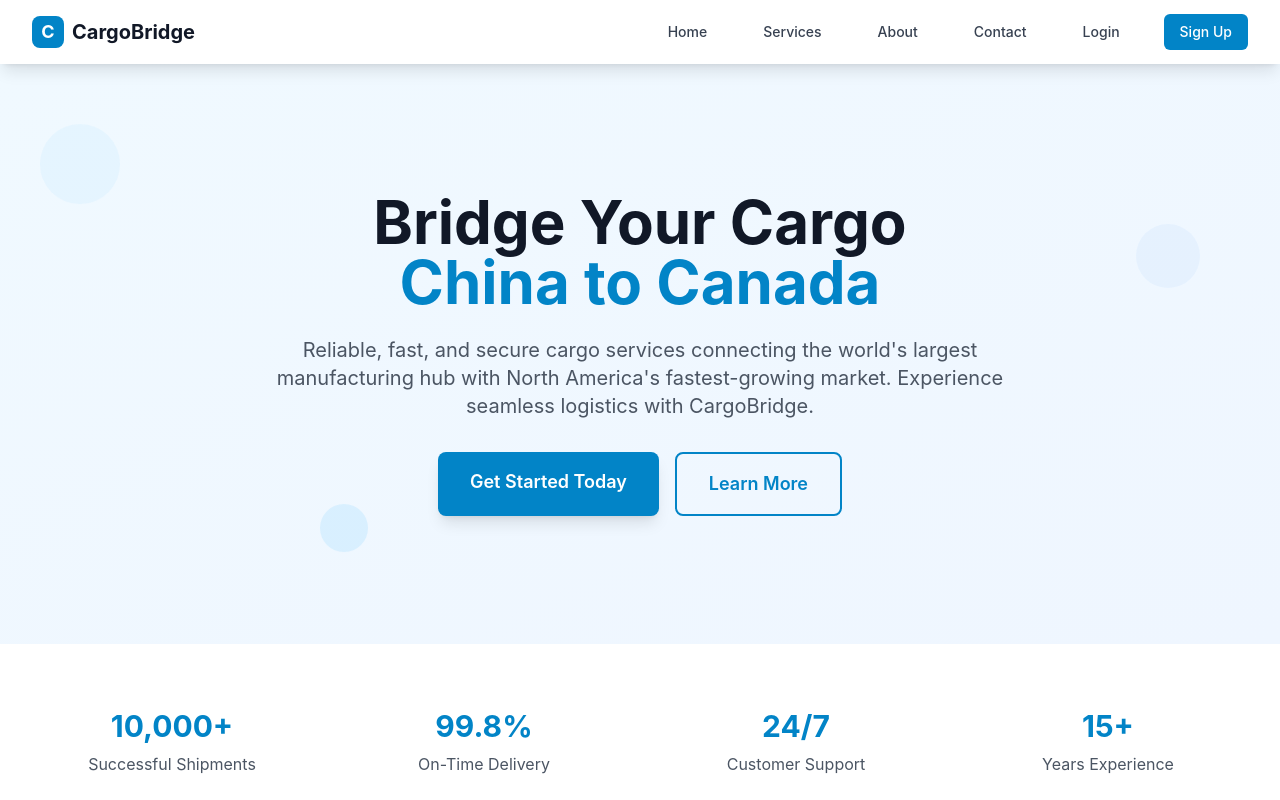
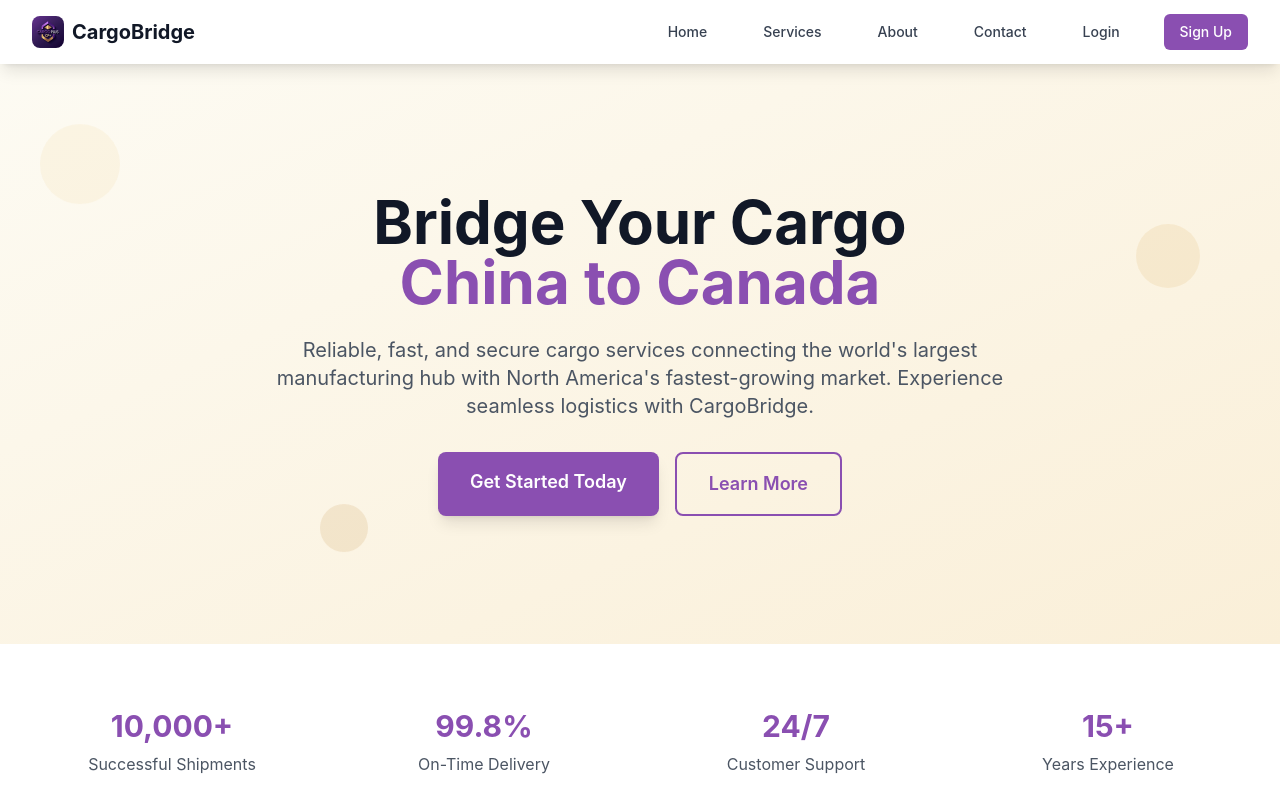
Before and after one commit to Saeid202/procargo, a React (Create React App) app: page / in a window 1280 px wide. Shown: the top 800 px of the page. Built offline with nearby package versions, Linux system fonts and the light colour scheme.

Commit message:
Refactor cargo color palettes based on the new logo.

```diff
--- a/src/components/LandingPage.tsx
+++ b/src/components/LandingPage.tsx
@@ -13,7 +13,7 @@ const LandingPage: React.FC = () => {
   return (
     <div className="min-h-screen">
       {/* Hero Section */}
-      <section className="relative bg-gradient-to-br from-cargo-50 to-blue-50 overflow-hidden">
+      <section className="relative bg-gradient-to-br from-cargo-50 to-cargo-100 overflow-hidden">
         <div className="absolute inset-0 bg-grid-pattern opacity-5"></div>
         <div className="relative max-w-7xl mx-auto px-4 sm:px-6 lg:px-8 py-24 lg:py-32">
           <div className="text-center">
@@ -44,8 +44,8 @@ const LandingPage: React.FC = () => {
 
         {/* Floating Elements */}
         <div className="absolute top-20 left-10 w-20 h-20 bg-cargo-200 rounded-full opacity-20 animate-bounce"></div>
-        <div className="absolute top-40 right-20 w-16 h-16 bg-blue-200 rounded-full opacity-20 animate-pulse"></div>
-        <div className="absolute bottom-20 left-1/4 w-12 h-12 bg-cargo-300 rounded-full opacity-20 animate-bounce"></div>
+        <div className="absolute top-40 right-20 w-16 h-16 bg-cargo-300 rounded-full opacity-20 animate-pulse"></div>
+        <div className="absolute bottom-20 left-1/4 w-12 h-12 bg-cargo-400 rounded-full opacity-20 animate-bounce"></div>
       </section>
 
       {/* Stats Section */}
@@ -185,7 +185,7 @@ const LandingPage: React.FC = () => {
             </div>
 
             <div className="relative">
-              <div className="bg-gradient-to-br from-cargo-100 to-blue-100 rounded-2xl p-8">
+              <div className="bg-gradient-to-br from-cargo-100 to-cargo-200 rounded-2xl p-8">
                 <div className="text-center">
                   <h3 className="text-2xl font-bold text-gray-900 mb-4">Get a Free Quote</h3>
                   <p className="text-gray-600 mb-6">
--- /dev/null
+++ b/src/components/Logo.tsx
@@ -0,0 +1,11 @@
+import React from 'react'
+
+const Logo = () => {
+    return (
+        <div className="w-8 h-8 rounded-lg flex items-center justify-center">
+            <img src="/images/logo.jpg" alt="logo" className='w-8 h-8 rounded-lg' />
+        </div>
+    )
+}
+
+export default Logo
--- a/src/components/Navigation.tsx
+++ b/src/components/Navigation.tsx
@@ -1,6 +1,7 @@
 import React, { useState } from 'react';
 import { Link, useLocation } from 'react-router-dom';
 import { Bars3Icon, XMarkIcon } from '@heroicons/react/24/outline';
+import Logo from './Logo';
 
 const Navigation: React.FC = () => {
   const [isOpen, setIsOpen] = useState(false);
@@ -21,9 +22,7 @@ const Navigation: React.FC = () => {
         <div className="flex justify-between h-16">
           <div className="flex items-center">
             <Link to="/" className="flex-shrink-0 flex items-center">
-              <div className="w-8 h-8 bg-cargo-600 rounded-lg flex items-center justify-center">
-                <span className="text-white font-bold text-lg">C</span>
-              </div>
+              <Logo />
               <span className="ml-2 text-xl font-bold text-gray-900">CargoBridge</span>
             </Link>
           </div>
--- a/tailwind.config.js
+++ b/tailwind.config.js
@@ -1,40 +1,38 @@
 /** @type {import('tailwindcss').Config} */
 module.exports = {
-  content: [
-    "./src/**/*.{js,jsx,ts,tsx}",
-  ],
+  content: ["./src/**/*.{js,jsx,ts,tsx}"],
   theme: {
     extend: {
       colors: {
         primary: {
-          50: '#eff6ff',
-          100: '#dbeafe',
-          200: '#bfdbfe',
-          300: '#93c5fd',
-          400: '#60a5fa',
-          500: '#3b82f6',
-          600: '#2563eb',
-          700: '#1d4ed8',
-          800: '#1e40af',
-          900: '#1e3a8a',
+          50: "#eff6ff",
+          100: "#dbeafe",
+          200: "#bfdbfe",
+          300: "#93c5fd",
+          400: "#60a5fa",
+          500: "#3b82f6",
+          600: "#2563eb",
+          700: "#1d4ed8",
+          800: "#1e40af",
+          900: "#1e3a8a",
         },
         cargo: {
-          50: '#f0f9ff',
-          100: '#e0f2fe',
-          200: '#bae6fd',
-          300: '#7dd3fc',
-          400: '#38bdf8',
-          500: '#0ea5e9',
-          600: '#0284c7',
-          700: '#0369a1',
-          800: '#075985',
-          900: '#0c4a6e',
-        }
+          50: "#fdfbf3",
+          100: "#faefd8",
+          200: "#f3d9ab",
+          300: "#e5bf7d",
+          400: "#d0a765",
+          500: "#b58c4d",
+          600: "#8a4fb1",
+          700: "#6d3695",
+          800: "#512378",
+          900: "#38165a",
+        },
       },
       fontFamily: {
-        sans: ['Inter', 'system-ui', 'sans-serif'],
+        sans: ["Inter", "system-ui", "sans-serif"],
       },
     },
   },
   plugins: [],
-}
+};
```
Also changed, not shown: public/images/logo.jpg (added).
